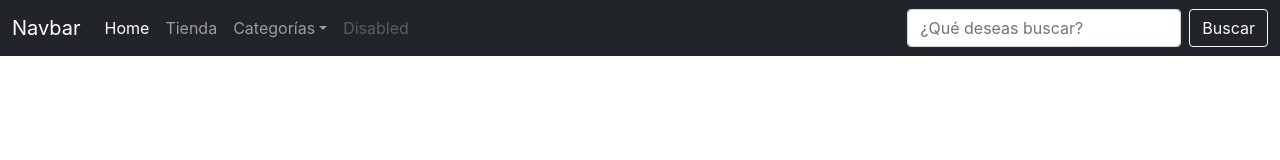
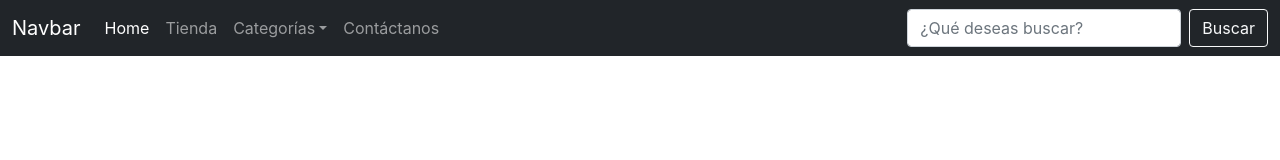
Before and after one commit to SebaTorr/coder_reactjs, a React (Create React App) app: page / in a window 1280 px wide. Shown: the top 160 px of the page. Built offline with nearby package versions, Linux system fonts and the light colour scheme.

Commit message:
Se agrega link al menu del Navbar.jsx

```diff
--- a/src/components/Navbar.jsx
+++ b/src/components/Navbar.jsx
@@ -29,7 +29,7 @@ const Navbar = () => {
               </ul>
             </li>
             <li className="nav-item">
-              <a className="nav-link disabled">Disabled</a>
+              <a className="nav-link">Contáctanos</a>
             </li>
           </ul>
           <form className="d-flex">
```
